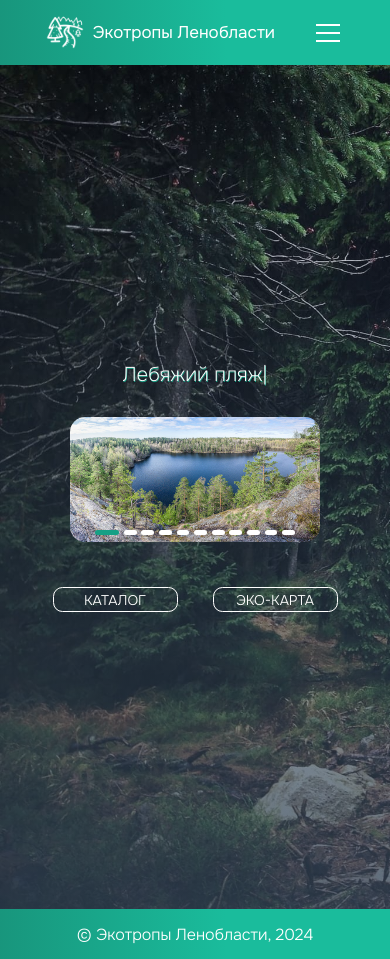
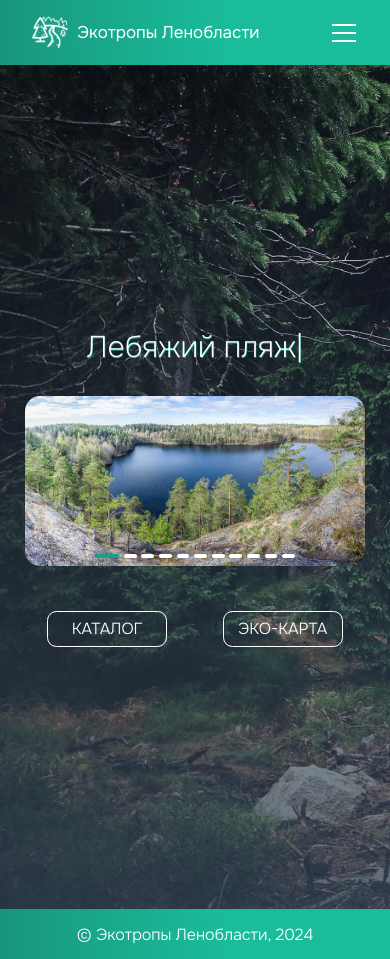
Before and after one commit to BLazzeD21/React-Eco-Trails, a React app: page / in a window 390 px wide. Built offline with nearby package versions, Linux system fonts and the light colour scheme.

Commit message:
fix: resize components on the main page

```diff
--- a/src/styles/media/_media.scss
+++ b/src/styles/media/_media.scss
@@ -112,7 +112,7 @@
 }
 @media screen and (max-width: 575px) {
   .container {
-    width: 320px;
+    width: 90%;
   }
   .header {
     height: 65px;
@@ -129,21 +129,21 @@
     }
   }
   .home {
-    width: 320px;
+    width: 100%;
     &__title {
-      font-size: 20px;
+      font-size: 30px;
       text-shadow: .5px .5px $jungle;
     }
   }
   .custom_button {
-    width: 125px;
-    height: 25px;
-    font-size: 14px;
+    width: 120px;
+    height: 36px;
+    font-size: 16px;
   }
   .embla {
     &__slide {
       img {
-        height: 125px;
+        height: 170px;
       }
     }
     &__dot {
@@ -229,6 +229,3 @@
     font-size: 18px;
   }
 }
-@media screen and (max-width: 319px) {
-
-} // ! for 280px
```
